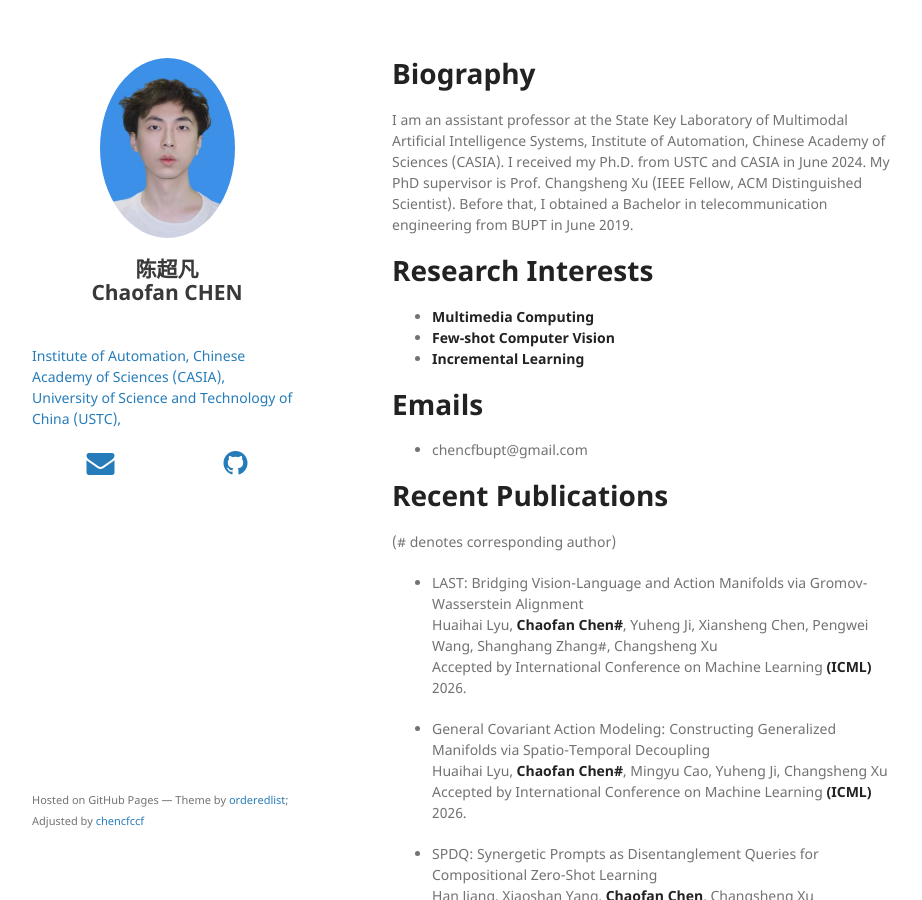
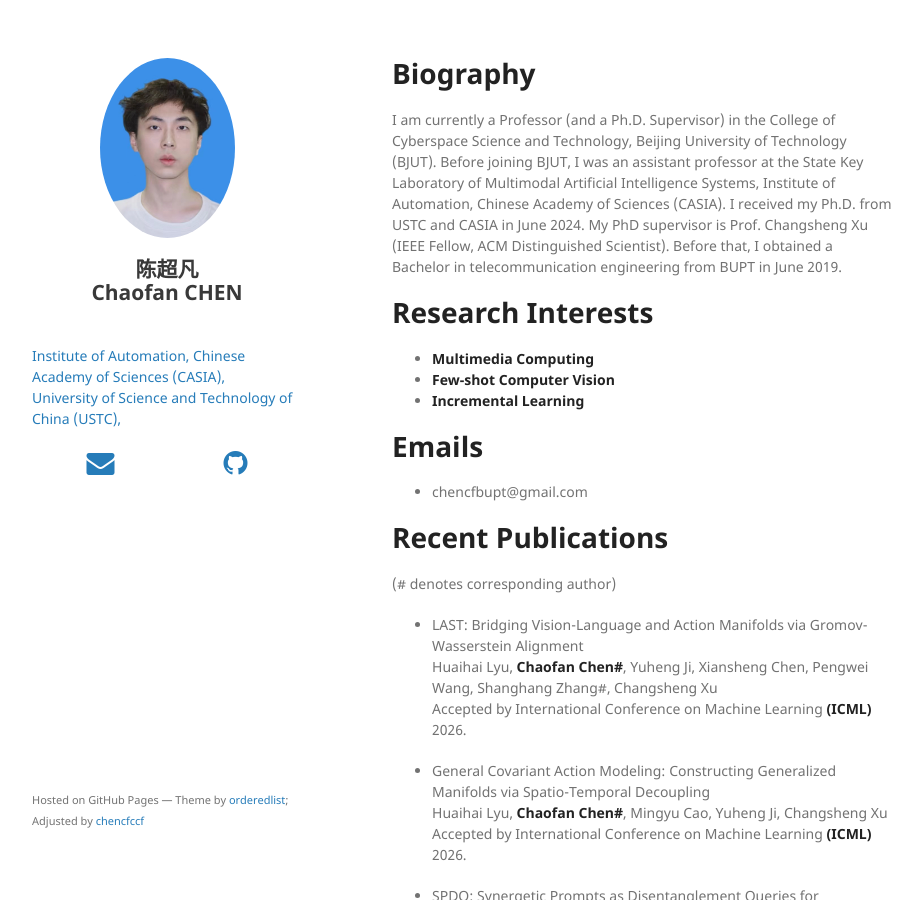
Before and after one commit to chencfccf/chencfccf.github.io, a Jekyll site: the page built from index.md, in a window 1280 px wide and 900 px high. Shown: the whole window, without its empty margins (178-1100 px from the left). Built offline with Jekyll 4.4.1, drawn with Linux system fonts in a browser that asks for light colours; nearby versions of some CDN libraries; our own code applies the rules of GitHub Pages for plain Markdown files.

Commit message:
Update index.md

```diff
--- a/index.md
+++ b/index.md
@@ -1,5 +1,5 @@
 # Biography
-I am an assistant professor at the State Key Laboratory of Multimodal Artificial Intelligence Systems, Institute of Automation, Chinese Academy of Sciences (CASIA). I received my Ph.D. from USTC and CASIA in June 2024. My PhD supervisor is Prof. Changsheng Xu (IEEE Fellow, ACM Distinguished Scientist). Before that, I obtained a Bachelor in telecommunication engineering from BUPT in June 2019.
+I am currently a Professor (and a Ph.D. Supervisor) in the College of Cyberspace Science and Technology, Beijing University of Technology (BJUT). Before joining BJUT, I was an assistant professor at the State Key Laboratory of Multimodal Artificial Intelligence Systems, Institute of Automation, Chinese Academy of Sciences (CASIA). I received my Ph.D. from USTC and CASIA in June 2024. My PhD supervisor is Prof. Changsheng Xu (IEEE Fellow, ACM Distinguished Scientist). Before that, I obtained a Bachelor in telecommunication engineering from BUPT in June 2019.
 
 
 <!-- * **Note: Actively seeking for either Ph.D. or industrial opportunities starting from 2022 Fall.By the way, I was a member of a special class in BUPT, which was composed of 38 top GPA students transfered from other majors. In the year of 2017, this class was officially named as the **Elite Class**.** -->
```
